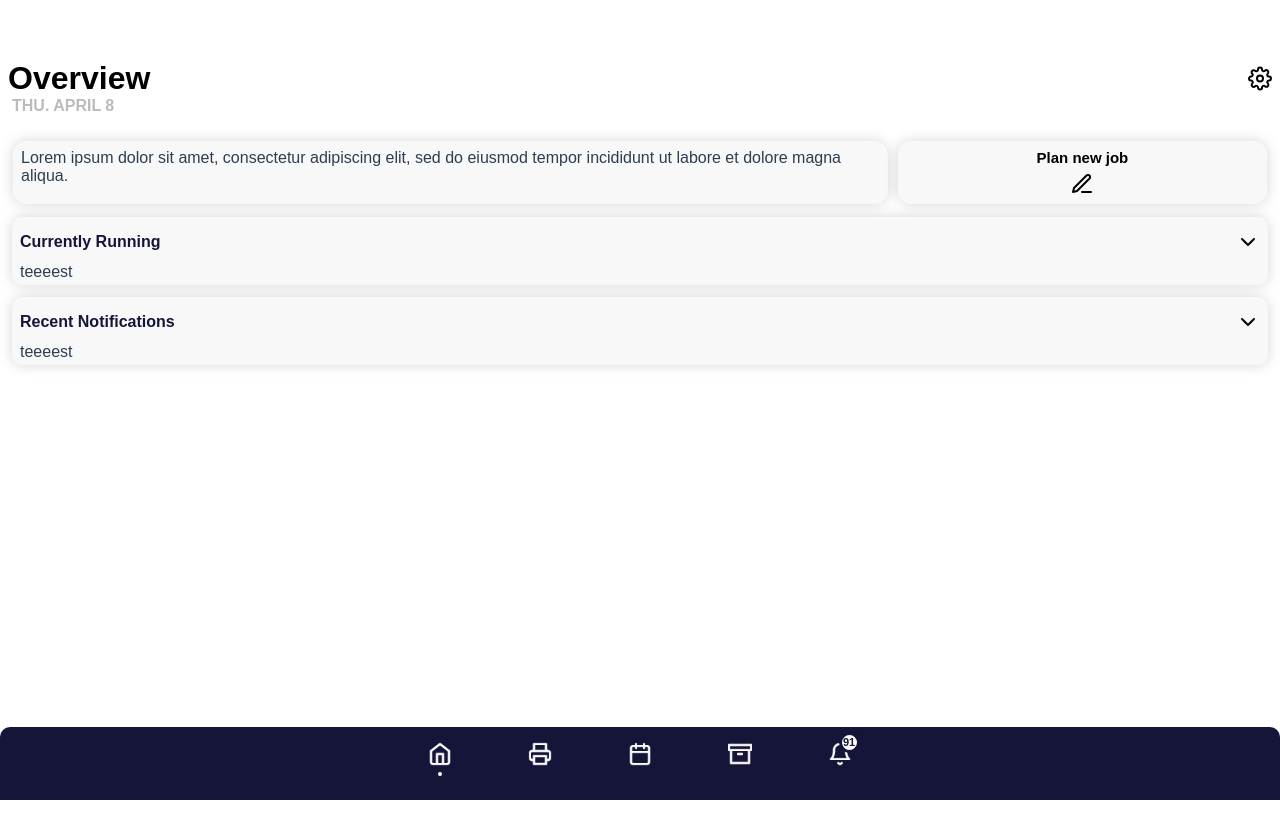
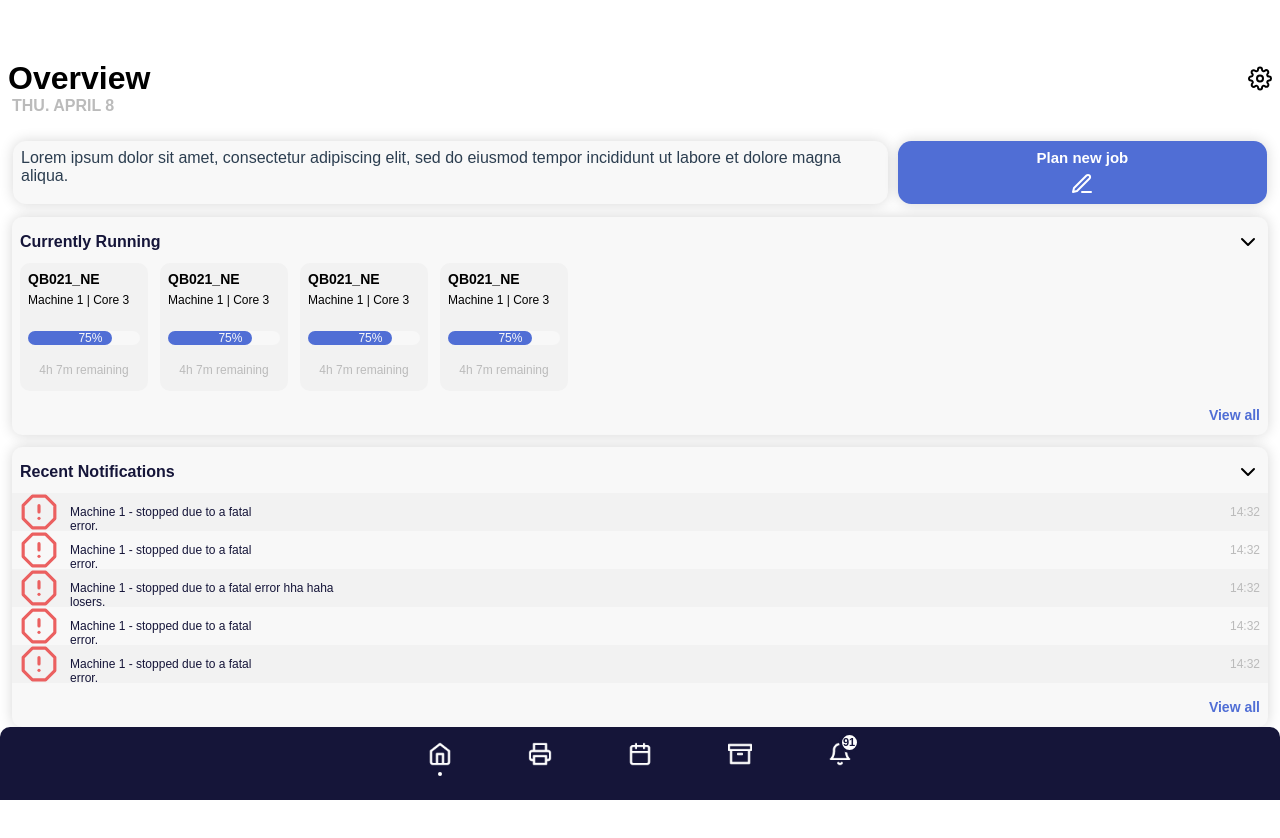
Before and after one commit to RobinGalema/Additive-Vue-App, a Vue app: page / in a window 1280 px wide. Shown: the top 838 px of the page. Before the commit the page ends 800 px from the top, so only its background shows below. Built offline with nearby package versions, Linux system fonts and the light colour scheme; a web font is replaced by a local one.

Commit message:
Change uppercase

```diff
--- a/src/components/Global/GlobalButton.vue
+++ b/src/components/Global/GlobalButton.vue
@@ -36,6 +36,7 @@
 
 img{
     display: none;
+    filter: invert(100%);
 
 }
 
@@ -56,8 +57,9 @@ img{
     background-color: #F8F8F8;
     box-shadow: 0 0 10pt #00000029;
     padding: 8px;
-    color: #000000;
+    color: #ffffff;
     font-weight: bold;
+    background-color: #506ED5;
 }
 
 .homeScreenButton img{ /* icon is alleen zichtbaar wanneer de homeScreenButton class actief is */
--- a/src/components/Homescreen/HomeScreenNotifications.Vue
+++ b/src/components/Homescreen/HomeScreenNotifications.Vue
@@ -2,7 +2,49 @@
     <div class="cardContainer">
         <ToggleCard @show-card-content="showCardContent" cardTitle="Recent Notifications" />
         <div v-if="showTheContent">
-                    teeeest
+            <div class="notifications">
+                <ul>
+                    <li>
+                        <div class="error">
+                             <img src="../../assets/icons/alert-octagon.svg">
+                             <p>Machine 1 - stopped due to a fatal error.</p>
+                        </div>
+                        <p class="time">14:32</p>
+                    </li>
+                    <li>
+                        <div class="error">
+                             <img src="../../assets/icons/alert-octagon.svg">
+                             <p>Machine 1 - stopped due to a fatal error.</p>
+                        </div>
+                        <p class="time">14:32</p>
+                    </li>
+                    <li>
+                        <div class="error">
+                             <img src="../../assets/icons/alert-octagon.svg">
+                             <p>Machine 1 - stopped due to a fatal error hha haha losers.</p>
+                        </div>
+                        <p class="time">14:32</p>
+                    </li>
+                    <li>
+                        <div class="error">
+                             <img src="../../assets/icons/alert-octagon.svg">
+                             <p>Machine 1 - stopped due to a fatal error.</p>
+                        </div>
+                        <p class="time">14:32</p>
+                    </li>
+                    <li>
+                        <div class="error">
+                             <img src="../../assets/icons/alert-octagon.svg">
+                             <p>Machine 1 - stopped due to a fatal error.</p>
+                        </div>
+                        <p class="time">14:32</p>
+                    </li>
+                </ul>
+                 <router-link :class="[$route.name == 'Notifications' ? 'active' : '', 'tab']" to="/notifications">
+                <a>View all</a>
+
+                </router-link>
+            </div>
         </div>
     </div>
 
@@ -43,5 +85,55 @@
         margin-top: 12px;
     }
 
+    ul{
+        list-style-type: none;
+        padding: 0;
+        margin: 0;
+    }
+
+    li {
+        font-size: 12px;
+        display: flex;
+        justify-content: space-between;
+         margin-left: -8px;
+        margin-right: -8px;
+    }
+
+    .error{
+        color: #151539;
+        display: flex;
+        justify-content: center;
+    }
+
+    img{
+        color: #EB6060;
+        margin-right: 12px;
+        margin-left: 8px;
+    }
+
+    .time{
+        color: #BBBBBB;
+        margin-right: 8px;
+        margin-left: 12px;
+    }
+
+    li:nth-child(odd) {
+        background-color: #F2F2F2;
+    }
+    li:nth-child(even) {
+        background-color: #F8F8F8;
+    }
+
+
+    a{
+        color: #506ED5;
+        font-weight: bold;
+        font-size: 14px;
+        text-decoration: none;
+        display: flex;
+        justify-content: flex-end;
+        padding-top: 8px;
+        padding-bottom: 4px;
+    }
 
 </style>
--- a/src/components/Homescreen/HomeScreenRunning.Vue
+++ b/src/components/Homescreen/HomeScreenRunning.Vue
@@ -2,7 +2,35 @@
     <div class="cardContainer">
         <ToggleCard @show-card-content="showCardContent" cardTitle="Currently Running" />
         <div v-if="showTheContent">
-                    teeeest
+                 <div class="scrolling-wrapper">
+                    <div class="machineKaart"><h2>QB021_NE</h2><p>Machine 1 | Core 3</p>
+                        <div class="progress">
+                            <div class="progress-value" style="width:75%"></div><div class="percentage">75%</div>
+                        </div>
+                        <div class="tijd">4h 7m remaining</div>
+                    </div>
+                    <div class="machineKaart"><h2>QB021_NE</h2><p>Machine 1 | Core 3</p>
+                        <div class="progress">
+                            <div class="progress-value" style="width:75%"></div><div class="percentage">75%</div>
+                        </div>
+                        <div class="tijd">4h 7m remaining</div>
+                    </div>
+                    <div class="machineKaart"><h2>QB021_NE</h2><p>Machine 1 | Core 3</p>
+                        <div class="progress">
+                            <div class="progress-value" style="width:75%"></div><div class="percentage">75%</div>
+                        </div>
+                        <div class="tijd">4h 7m remaining</div>
+                    </div>
+                    <div class="machineKaart"><h2>QB021_NE</h2><p>Machine 1 | Core 3</p>
+                        <div class="progress">
+                            <div class="progress-value" style="width:75%"></div><div class="percentage">75%</div>
+                        </div>
+                        <div class="tijd">4h 7m remaining</div>
+                    </div>
+                </div>
+                  <router-link :class="[$route.name == 'Machines' ? 'active' : '', 'tab']" to="/machines">
+                    <a>View all</a>
+                  </router-link>
         </div>
     </div>
 
@@ -43,5 +71,105 @@
         margin-top: 8px;
     }
 
+    .scrolling-wrapper {
+        overflow-x: scroll;
+        overflow-y: hidden;
+        white-space: nowrap;
+    }
+
+    .scrolling-wrapper .machineKaart {
+	    display: inline-block;
+    }
+
+    .scrolling-wrapper-flexbox {
+	    display: flex;
+	    flex-wrap: nowrap;
+	    overflow-x: auto;
+    }
+
+    .scrolling-wrapper-flexbox .machineKaart {
+	    flex: 0 0 auto;
+	    margin-right: 3px;
+    }
+
+    .machineKaart {
+	    width: 112px;
+	    height: 112px;
+	    background: #F2F2F2;
+        border-radius: 10px;
+        margin-right: 12px;
+        padding: 8px;
+    }
+
+    .machineKaart > h2{
+        font-size: 14px;
+        margin-top: 0;
+        margin-bottom: 0;
+        color: black;
+    }
+
+      .machineKaart > p{
+        font-size: 12px;
+        margin-top: 6px;
+        color: black;
+    }
+
+    /* .scrolling-wrapper, .scrolling-wrapper-flexbox {
+	    height: 80px;
+	    margin-bottom: 20px;
+	    width: 100%;
+	    -webkit-overflow-scrolling: touch;
+    } */
+
+    .scrolling-wrapper::-webkit-scrollbar, .scrolling-wrapper-flexbox::-webkit-scrollbar {
+	     display: none;
+    }
+
+    .progress {
+        background: #F8F8F8;
+        justify-content: flex-start;
+        border-radius: 100px;
+        align-items: center;
+        position: relative;
+        display: flex;
+        height: 14px;
+        width: 100%;
+        margin-top: 24px;
+    }
+
+        .progress-value {
+        animation: load 3s normal forwards;
+        border-radius: 100px;
+        background: #506ED5;
+        height: 14px;
+        width: 0;
+        }
+
+
+.percentage{
+    font-size: 12px;
+    position: absolute;
+    left: 45%;
+    color: #F8F8F8;
+}
+
+.tijd{
+    color: #BBBBBB;
+    font-size: 12px;
+    text-align: center;
+    padding-top: 18px;
+}
+
+  a{
+        color: #506ED5;
+        font-weight: bold;
+        font-size: 14px;
+        text-decoration: none;
+        display: flex;
+        justify-content: flex-end;
+        padding-top: 8px;
+        padding-bottom: 4px;
+    }
+
 
 </style>
--- /dev/null
+++ b/src/components/Homescreen/HomeScreenSettings.vue
@@ -0,0 +1,148 @@
+<template>
+<img @click="show = !show" class="settingsIcon" src="../../assets/icons/settings.svg">
+  <transition name="fade-out">
+    <div class="Blurredbackground" @click="show = !show" v-if="show"></div>
+  </transition>
+  <transition name="slide-fade">
+    <div class="Overlay" v-if="show">
+      <h2>{{ title }}</h2>
+        <div class="content">
+            <img class="logo" src="../../assets/ai-logo.png">
+            <p>Selet your function:</p> <Select style="width:100%" /> <br>
+
+             <p>Out of app notifications:</p>
+                 <div class="toggleButton">General:
+                    <ToggleButton/>
+                </div>
+                <div class="toggleButton">Warnings:
+                    <ToggleButton/>
+                </div>
+                <div class="toggleButton">Errors:
+                    <ToggleButton/>
+                </div>
+                <GlobalButton @click="show = !show" style="width:100%; margin:0; margin-top:64px" text="Save changes" version="primary"/>
+
+        </div>
+    </div>
+  </transition>
+</template>
+
+<script>
+import GlobalButton from "@/components/Global/GlobalButton.vue"
+import Select from "@/components/Global/Select.vue"
+import ToggleButton from "@/components/Global/ToggleButton.vue"
+
+export default {
+  name: "HomeScreenSettings",
+  data: function() {
+    return {
+      show: false,
+    };
+  },
+  props: {
+    title: String,
+  },
+  components:{
+      GlobalButton,
+      Select,
+      ToggleButton
+  }
+};
+</script>
+
+<style scoped>
+.Blurredbackground {
+  height: 100%;
+  width: 100vw;
+  position: absolute;
+  top: 0;
+  left: 0;
+  z-index: 999;
+  background-color: rgba(0, 0, 0, 0.1);
+  backdrop-filter: blur(3px);
+}
+.Overlay {
+  height: 700px;
+  width: 100vw;
+  position: absolute;
+  bottom: 0;
+  left: 0;
+  z-index: 999;
+  background-color: #F8F8F8;
+  border-top-left-radius: 10px;
+  border-top-right-radius: 10px;
+  box-shadow: 0px -5px 10px #0000001f;
+
+}
+
+h2{
+    font-size: 32px;
+  color: #000000;
+  font-family: frank-new, sans-serif;
+  font-weight: 700;
+  font-style: normal;
+    margin: 0;
+    padding-top: 5px;
+    border-top-left-radius: 10pt;
+    border-top-right-radius: 10pt;
+    border-bottom-left-radius: 6pt;
+    border-bottom-right-radius: 6pt;
+    background: white;
+    box-shadow: 0 0 10px #00000029;
+    text-align: center;
+    padding: 4px;
+}
+
+.fade-out-enter-active {
+  animation: fade 0.4s;
+}
+.fade-out-leave-active {
+  animation: fade 0.4s reverse;
+}
+
+.slide-fade-enter-active {
+  animation: bounce-in 0.8s reverse;
+}
+.slide-fade-leave-active {
+  animation: bounce-in 0.8s;
+}
+@keyframes fade {
+  0% {
+    opacity: 0;
+  }
+  100% {
+    opacity: 1;
+  }
+}
+@keyframes bounce-in {
+  0% {
+    bottom: 0%;
+  }
+  100% {
+    bottom: -100%;
+  }
+}
+
+.content{
+    padding: 16px;
+}
+
+p{
+    color: #000000;
+    font-weight: bold;
+}
+
+.toggleButton{
+    display: flex;
+    justify-content: space-between;
+    padding-top: 8px;
+    padding-bottom: 8px;
+    }
+
+    .logo{
+        display: block;
+        margin: 0 auto;
+        width: 40%;
+        padding: 32px;
+    }
+</style>
--- a/src/views/Home.vue
+++ b/src/views/Home.vue
@@ -1,7 +1,8 @@
 <template>
   <div class="topSection">
     <h1>Overview</h1>
-    <img src="../assets/icons/settings.svg">
+      <HomeScreenSettings title="Settings" />
+
   </div>
   <h4 class="date">{{date}}</h4>
 
@@ -11,7 +12,8 @@
   </div>
 
   <HomeScreenRunning />
-    <HomeScreenNotifications />
+  <HomeScreenNotifications style="margin-bottom:120px" />
+
 
 </template>
 
@@ -20,6 +22,7 @@
   import PlanNewJobButton from "@/components/Global/GlobalButton.vue"
   import HomeScreenRunning from "@/components/Homescreen/HomeScreenRunning.vue"
   import HomeScreenNotifications from "@/components/Homescreen/HomeScreenNotifications.vue"
+  import HomeScreenSettings from "@/components/Homescreen/HomeScreenSettings.vue"
   export default {
     name: 'Home',
     data(){
@@ -31,7 +34,8 @@
       HomeScreenDiagram,
       PlanNewJobButton,
       HomeScreenRunning,
-      HomeScreenNotifications
+      HomeScreenNotifications,
+      HomeScreenSettings
     },
     methods:{
       getCurrentDate: function () {
@@ -74,4 +78,5 @@ h1{
 }
 
 
+
 </style>
```
Also changed, not shown: src/assets/ai-logo.png (added), src/assets/icons/alert-octagon.svg (added).
